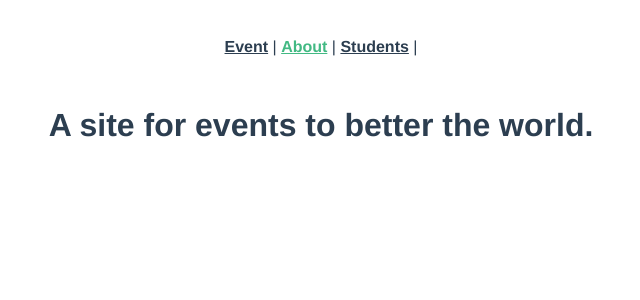
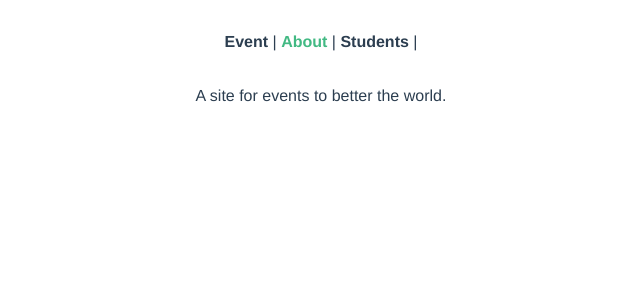
Before and after one commit to Hninei-Shweyee/vueComponent, a Vue app in the folder 331-intro-to-vite/: page /about in a window 1280 px wide. Shown: the top 300 px of the page, without its empty margins (319-959 px from the left). Built offline with nearby package versions, Linux system fonts and the light colour scheme; the HTML template or start-up script is replaced by a standard one.

Commit message:
lab5 1.7

```diff
--- a/331-intro-to-vite/package.json
+++ b/331-intro-to-vite/package.json
@@ -14,6 +14,7 @@
   },
   "dependencies": {
     "axios": "^1.10.0",
+    "nprogress": "^0.2.0",
     "pinia": "^3.0.3",
     "vue": "^3.5.17",
     "vue-router": "^4.5.1"
@@ -25,11 +26,14 @@
     "@vue/eslint-config-prettier": "^10.2.0",
     "@vue/eslint-config-typescript": "^14.5.1",
     "@vue/tsconfig": "^0.7.0",
+    "autoprefixer": "^10.4.21",
     "eslint": "^9.29.0",
     "eslint-plugin-vue": "~10.2.0",
     "jiti": "^2.4.2",
     "npm-run-all2": "^8.0.4",
+    "postcss": "^8.5.6",
     "prettier": "3.5.3",
+    "tailwindcss": "^3.4.3",
     "typescript": "~5.8.0",
     "vite": "^7.0.0",
     "vite-plugin-vue-devtools": "^7.7.7",
--- /dev/null
+++ b/331-intro-to-vite/src/assets/style.css
@@ -0,0 +1,3 @@
+@tailwind base;
+@tailwind components;
+@tailwind utilities;
--- a/331-intro-to-vite/src/main.ts
+++ b/331-intro-to-vite/src/main.ts
@@ -1,5 +1,6 @@
 //import './assets/main.css'
 
+import './assets/style.css'
 import { createApp } from 'vue'
 import { createPinia } from 'pinia'
 
--- a/331-intro-to-vite/src/router/index.ts
+++ b/331-intro-to-vite/src/router/index.ts
@@ -8,7 +8,8 @@ import EventLayoutView from '@/views/event/LayoutView.vue'
 import StudentListView from '@/views/StudentListView.vue'
 import RegisterView from '@/views/event/RegisterView.vue'
 import EventNotFoundView from '@/views/event/NotFoundView.vue'
-import EventNetworkErrorView from '@/views/event/NetworkErrorView.vue'
+// If the file exists at src/views/NetworkErrorView.vue, update the import as follows:
+// import EventNetworkErrorView from '@/views/NetworkErrorView.vue'
 
 import { parse } from 'vue/compiler-sfc'
 import nProgress from 'nprogress'
@@ -89,11 +90,11 @@ children: [
   name: 'not-found',
   component: EventNotFoundView
 },
-{
-  path: '/network-error',
-  name: 'network-error-view',
-  component: EventNetworkErrorView
-},
+// {
+//   path: '/network-error',
+//   name: 'network-error-view',
+//   component: EventNetworkErrorView
+// },
 
     {
       path: '/students',
--- /dev/null
+++ b/331-intro-to-vite/tailwind.config.ts
@@ -0,0 +1,12 @@
+import type { Config } from 'tailwindcss'
+
+export default {
+  content: [
+    "./index.html",
+    "./src/**/*.{vue,js,ts,jsx,tsx}"
+  ],
+  theme: {
+    extend: {},
+  },
+  plugins: [],
+} satisfies Config
```
Also changed, not shown: 1 other file (tests, documents, lock files or other folders).
